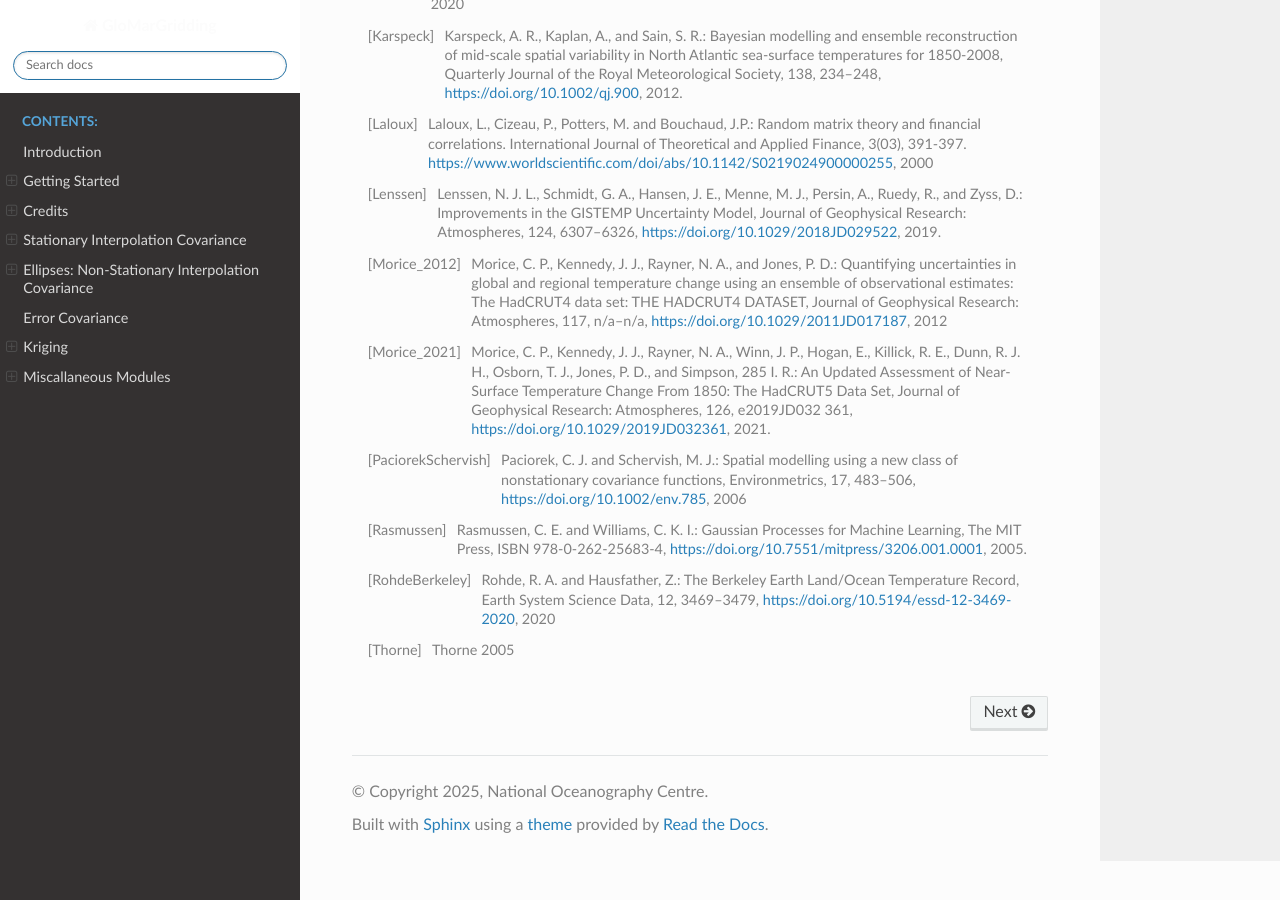
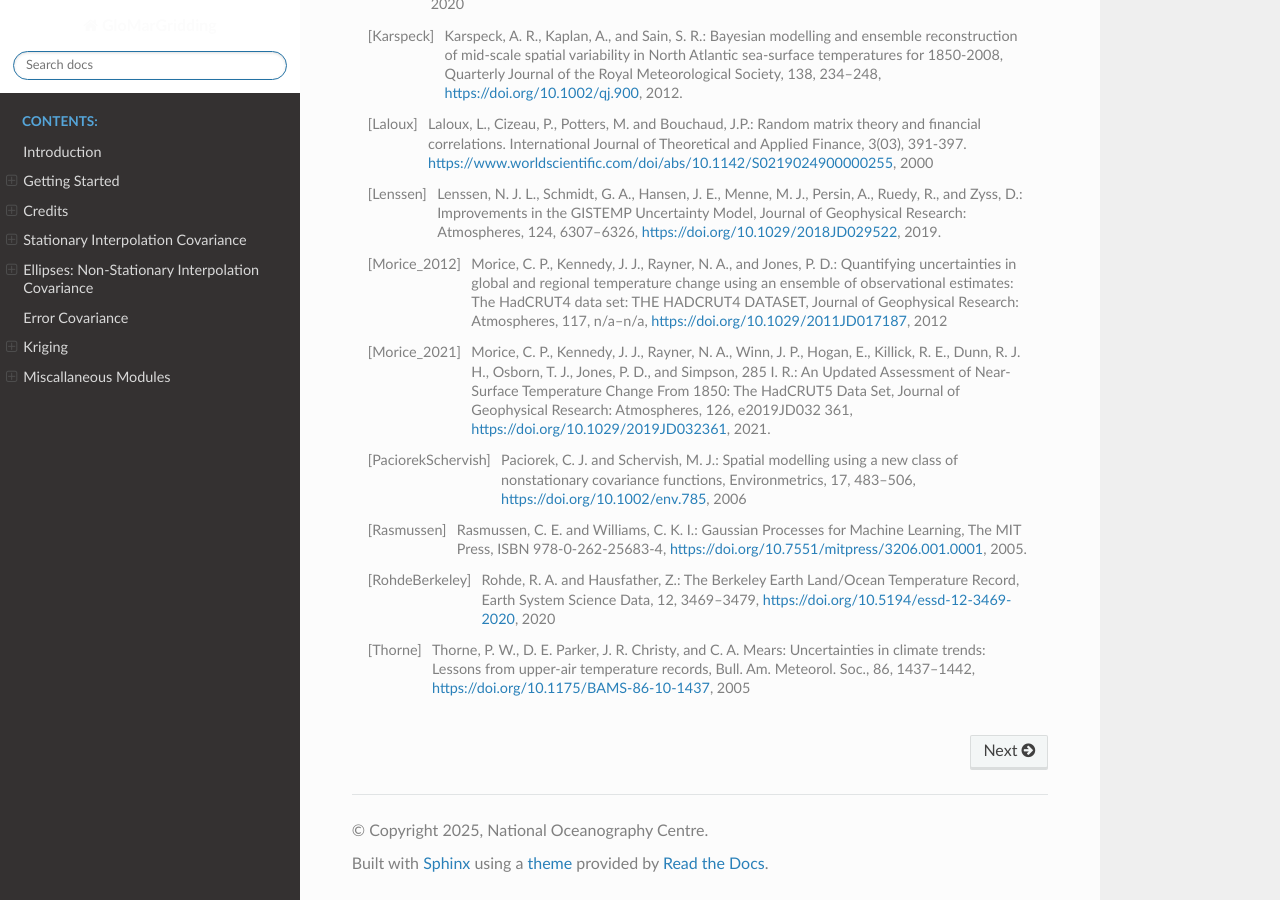
Before and after one commit to jtsiddons/GloMarGridding, a Sphinx documentation site: the page built from docs/index.rst, in a window 1280 px wide and 900 px high, scrolled down 1487 px. Built offline with Sphinx 7.4.7 and the Read the Docs theme 3.1.0, drawn with Linux system fonts in a browser that asks for light colours.

Commit message:
docs: add thorne bib ref

```diff
--- a/docs/index.rst
+++ b/docs/index.rst
@@ -54,4 +54,4 @@ Welcome to GloMarGridding's documentation!
 
 .. [RohdeBerkeley] Rohde, R. A. and Hausfather, Z.: The Berkeley Earth Land/Ocean Temperature Record, Earth System Science Data, 12, 3469–3479, https://doi.org/10.5194/essd-12-3469-2020, 2020
 
-.. [Thorne] Thorne 2005
+.. [Thorne] Thorne, P. W., D. E. Parker, J. R. Christy, and C. A. Mears: Uncertainties in climate trends: Lessons from upper-air temperature records, Bull. Am. Meteorol. Soc., 86, 1437–1442, https://doi.org/10.1175/BAMS-86-10-1437, 2005
```
